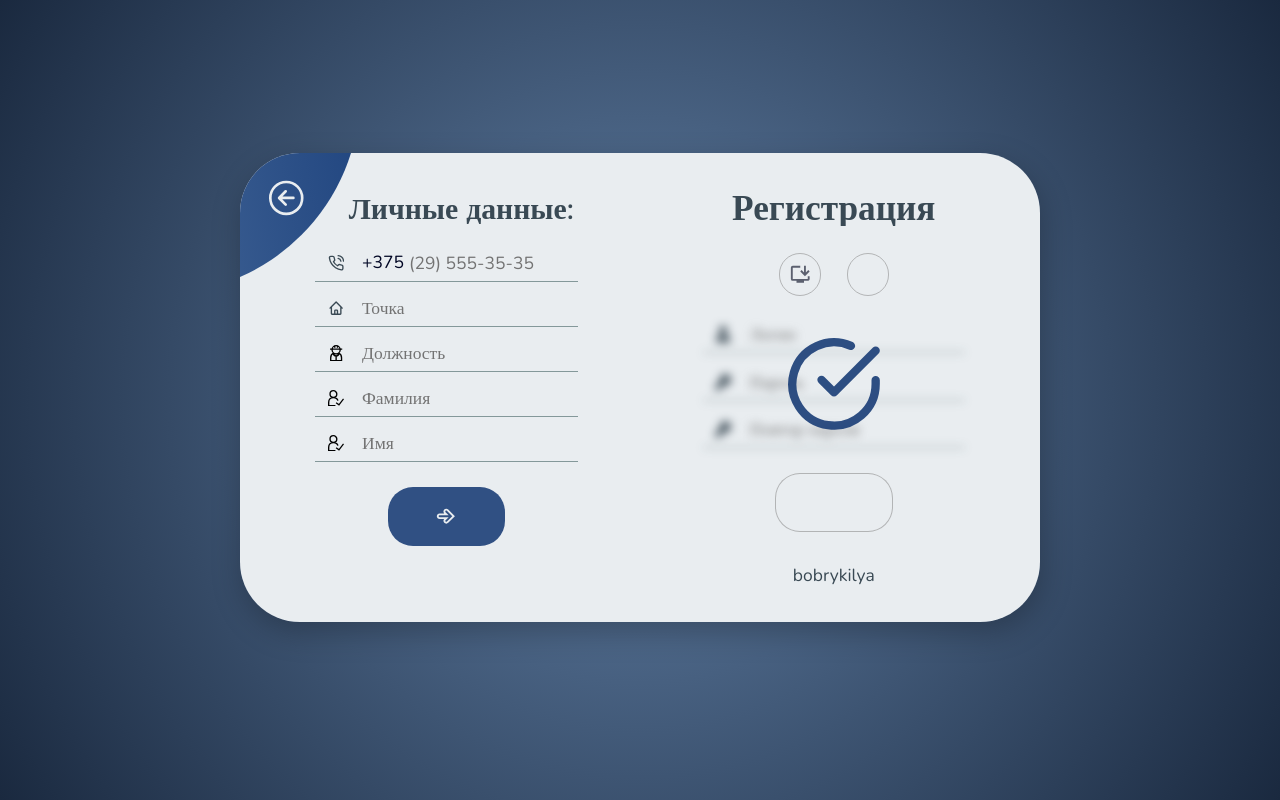
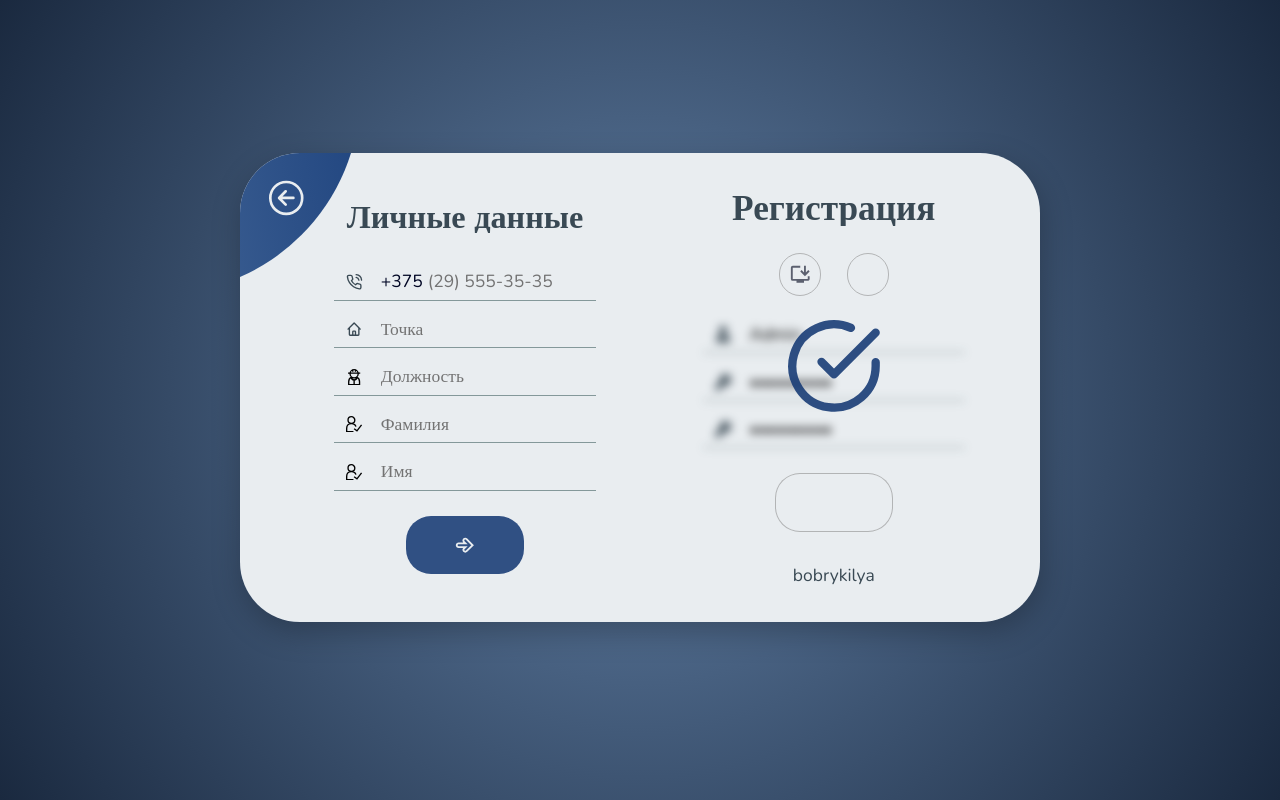
Before and after one commit to bobrykilya/Norio, a React (Vite) app in the folder client/: page / in a window 1280 px wide. Built offline with nearby package versions, Linux system fonts and the light colour scheme; some icons are missing.

Commit message:
Added transition of switching signConts, some redesigned

```diff
--- a/client/src/components/LoginPanel/LoginPanel.jsx
+++ b/client/src/components/LoginPanel/LoginPanel.jsx
@@ -17,10 +17,8 @@ const LoginPanel = () => {
     return (
         <div id='login_panel-cont' className='cont'>
             <div id='signs-cont' className='cont'>
-                {act_form !== 'opened_sign_up_2' ?
-                    <SignInCont act_form={act_form}/> :
-                    <SignUpSecondCont act_form={act_form} />
-                }
+                <SignInCont act_form={act_form}/>
+                <SignUpSecondCont act_form={act_form} />
                 <SignUpCont act_form={act_form} />
             </div>
             <CoverPanel />
--- a/client/src/components/LoginPanel/SignConts/SignConts.sass
+++ b/client/src/components/LoginPanel/SignConts/SignConts.sass
@@ -45,9 +45,9 @@
             margin-top: 0.9rem
         .submit-but
             margin-top: 1rem
-            margin-bottom: 1.4rem
         .name_tag
             // border: 2px solid red
+            margin-top: 1.4rem
             color: $color-main-text
             font-family: "Nunito"
             font-weight: 400
@@ -71,6 +71,8 @@
         &.active
             transform: none
     #sign_up_2-cont
+        position: absolute
+        left: 1rem
         transform: translateX(-$trans-content-X) scale(1 - $trans-content-scale)
         &.active
             transform: none
--- a/client/src/components/LoginPanel/SignConts/SignUpCont/SignUpForm/SignUpForm.jsx
+++ b/client/src/components/LoginPanel/SignConts/SignUpCont/SignUpForm/SignUpForm.jsx
@@ -28,7 +28,12 @@ const SignUpForm = ({ formBlur }) => {
         formState: { errors, isLoading }
     } = useForm({
         mode: 'onChange',
-        reValidateMode: "onChange"
+        reValidateMode: "onChange",
+        defaultValues: {
+            sign_up_username: 'admin',
+            sign_up_password: '1234Admin',
+            confirm_password: '1234Admin'
+        }
     })
 
     //* Confirm_password's error react validation
--- a/client/src/components/LoginPanel/SignConts/SignUpSecondCont/SignUpSecondCont.jsx
+++ b/client/src/components/LoginPanel/SignConts/SignUpSecondCont/SignUpSecondCont.jsx
@@ -138,7 +138,7 @@ const SignUpSecondCont = ({ act_form }) => {
             className={`sign-cont cont ${act_form === 'opened_sign_up_2' ? 'active' : ''}`}
         >
             <div className='enter_text-cont cont'>
-                <h1>Личные данные:</h1>
+                <h1>Личные данные</h1>
             </div>
             < SignUpSecondForm STORES_LIST={STORES_LIST} JOBS_LIST={JOBS_LIST} formBlur={act_form !== 'opened_sign_up_2'} />
         </section>
--- a/client/src/components/LoginPanel/SignConts/SignUpSecondCont/SignUpSecondCont.sass
+++ b/client/src/components/LoginPanel/SignConts/SignUpSecondCont/SignUpSecondCont.sass
@@ -8,10 +8,10 @@
         .enter_text-cont
             // border: 1px solid red
             // justify-content: flex-end
-            margin-left: 1.2rem
+            // margin-left: 1.2rem
             // margin-right: 3.1rem
-            margin-bottom: 0.5rem
+            margin-bottom: 0.8rem
             h1
                 // border: 2px solid orange
-                font-size: $size-h1 - 0.22rem
+                font-size: $size-h1 - 0.12rem
                 // text-align: center
--- a/client/src/components/LoginPanel/SignConts/SignUpSecondCont/SignUpSecondForm/SignUpSecondForm.sass
+++ b/client/src/components/LoginPanel/SignConts/SignUpSecondCont/SignUpSecondForm/SignUpSecondForm.sass
@@ -6,7 +6,7 @@
             .inputs-cont
                 .input-cont
                     // border: 2px solid yellow
-                    margin-top: 0.3rem
+                    // margin-top: 0.3rem
             .submit-but
                 .fa-icon
                     font-size: 0.9rem
```
Also changed, not shown: client/src/components/LoginPanel/Inputs/AvatarInput/AvatarInput.jsx (added), client/src/components/LoginPanel/Inputs/AvatarInput/AvatarInput.sass (added).
